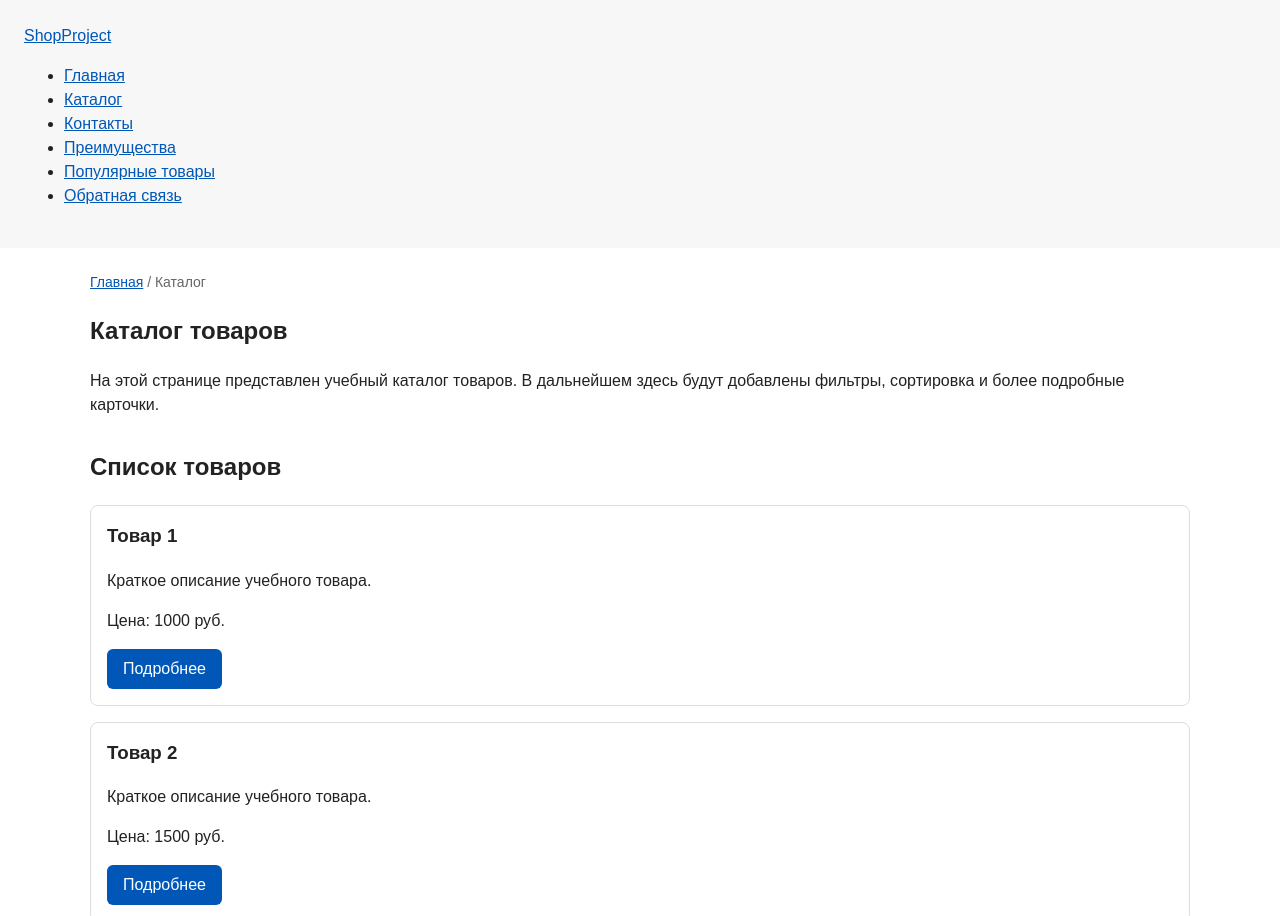
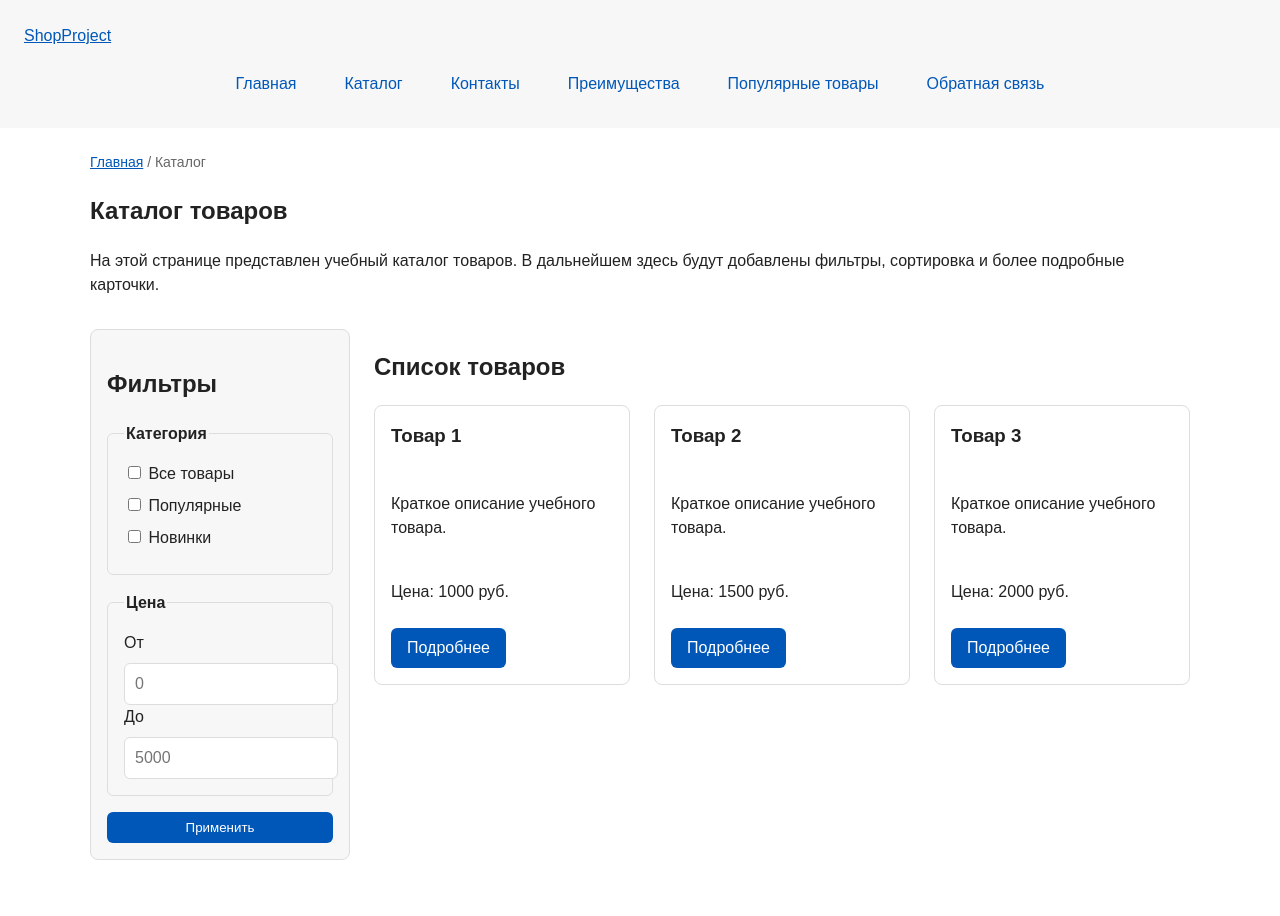
Before and after one commit to chukaloved/kr1-html-css-shop, a plain HTML site: page catalog.html in a window 1280 px wide. Shown: the top 916 px of the page. Drawn offline with Linux system fonts and the light colour scheme.

Commit message:
feat: add flex navigation and grid catalog layout

```diff
--- a/catalog.html
+++ b/catalog.html
@@ -40,9 +40,48 @@
       </p>
     </section>
 
-    <section class="section">
+    <section class="catalog-layout">
+      <aside class="catalog-filters">
+        <h2>Фильтры</h2>
+
+        <form class="filters-form" action="#" method="get">
+          <fieldset>
+            <legend>Категория</legend>
+
+            <label>
+              <input type="checkbox" name="category" value="all">
+              Все товары
+            </label>
+
+            <label>
+              <input type="checkbox" name="category" value="popular">
+              Популярные
+            </label>
+
+            <label>
+              <input type="checkbox" name="category" value="new">
+              Новинки
+            </label>
+          </fieldset>
+
+          <fieldset>
+            <legend>Цена</legend>
+
+            <label for="price-from">От</label>
+            <input id="price-from" name="price-from" type="number" min="0" placeholder="0">
+
+            <label for="price-to">До</label>
+            <input id="price-to" name="price-to" type="number" min="0" placeholder="5000">
+          </fieldset>
+
+          <button class="button" type="submit">Применить</button>
+        </form>
+      </aside>
+
+      <section class="catalog-products">
         <h2>Список товаров</h2>
 
+        <div class="products-grid">
           <article class="product-card">
             <h3>Товар 1</h3>
             <p>Краткое описание учебного товара.</p>
@@ -63,6 +102,8 @@
             <p>Цена: 2000 руб.</p>
             <a class="button" href="index.html#popular">Подробнее</a>
           </article>
+        </div>
+      </section>
     </section>
   </main>
 
--- a/css/style.css
+++ b/css/style.css
@@ -83,12 +83,21 @@
   cursor: not-allowed;
 }
 .product-card {
-  margin-bottom: var(--space-md);
+  display: flex;
+  flex-direction: column;
+  gap: var(--space-sm);
+  margin-bottom: 0;
   padding: var(--space-md);
   border: 1px solid var(--color-border);
   border-radius: var(--radius-md);
   background-color: var(--color-bg);
 }
+
+.product-card .button {
+  margin-top: auto;
+  align-self: flex-start;
+}
+
 
 .product-card:hover {
   border-color: var(--color-primary);
@@ -124,6 +133,54 @@
   outline-offset: 4px;
 }
 
+.catalog-layout {
+  max-width: var(--container-width);
+  margin: 0 auto var(--space-xl);
+  display: grid;
+  grid-template-columns: 260px 1fr;
+  grid-template-areas: "filters products";
+  gap: var(--space-lg);
+}
+
+.catalog-filters {
+  grid-area: filters;
+  padding: var(--space-md);
+  border: 1px solid var(--color-border);
+  border-radius: var(--radius-md);
+  background-color: var(--color-surface);
+}
+
+.catalog-products {
+  grid-area: products;
+}
+.filters-form {
+  display: grid;
+  gap: var(--space-md);
+}
+
+.filters-form fieldset {
+  margin: 0;
+  padding: var(--space-md);
+  border: 1px solid var(--color-border);
+  border-radius: var(--radius-sm);
+}
+
+.filters-form legend {
+  font-weight: 700;
+}
+
+.filters-form label {
+  display: block;
+  margin-bottom: var(--space-sm);
+}
+
+.filters-form input[type="number"] {
+  width: 100%;
+  padding: 8px 10px;
+  border: 1px solid var(--color-border);
+  border-radius: var(--radius-sm);
+  font: inherit;
+}
 
 /* ===============================
    3. Общие элементы интерфейса
@@ -142,6 +199,33 @@
 }
 html {
   scroll-behavior: smooth;
+}
+.site-nav__list {
+  display: flex;
+  flex-wrap: wrap;
+  justify-content: center;
+  align-items: center;
+  gap: var(--space-md);
+  padding: 0;
+  margin: var(--space-md) 0 0;
+  list-style: none;
+}
+.site-nav__list a {
+  display: inline-block;
+  padding: var(--space-sm) var(--space-md);
+  color: var(--color-primary);
+  text-decoration: none;
+  border-radius: var(--radius-sm);
+}
+
+.site-nav__list a:hover {
+  color: var(--color-white);
+  background-color: var(--color-primary);
+}
+.products-grid {
+  display: grid;
+  grid-template-columns: repeat(3, 1fr);
+  gap: var(--space-lg);
 }
 
 /* ===============================
```
Also changed, not shown: index.html (+5 -3 lines), 1 other file. Lines whose indentation alone changed are shown as unchanged.
